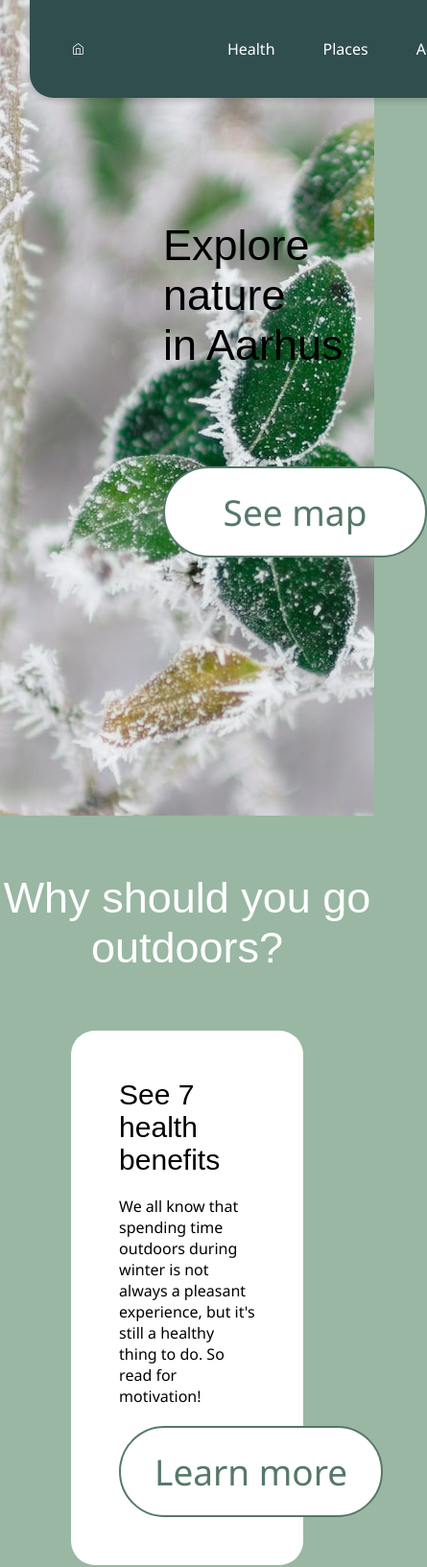
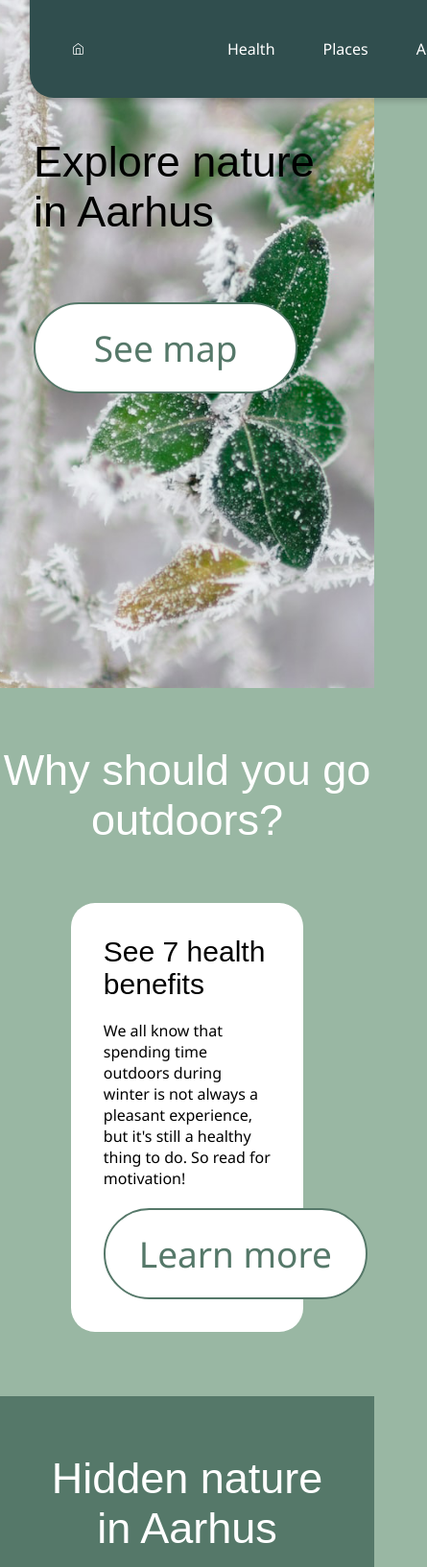
Before and after one commit to Shiviara/hiddennature, a plain HTML site: page index.html in a window 390 px wide. Shown: the top 1633 px of the page at 96% size, 445 px wide, since content can reach past the window. Drawn offline with Linux system fonts and the light colour scheme.

Commit message:
now responsive!

```diff
--- a/index.css
+++ b/index.css
@@ -19,19 +19,19 @@ section{
 }
 
 article{
-    margin-left: 19vw;
-    margin-right: 19vw;
-    margin-bottom: 100px;
+    margin-left: 19vw; /*375px*/
+    margin-right: 19vw; /*375px*/
+    margin-bottom: 8vh; /*100px*/
 
     background-color: var(--white);
-    padding: 50px;
+    padding: 4vh; /*50px*/
     border-radius: 25px;
 }
 
 /*~~~Front page banner~~*/
 .banner{
     background-image: url("/img/photos/greenPlants2.png");
-    min-height: 850px;
+    min-height: 85vh; /*850px*/
     background-position: center;
     background-repeat: no-repeat;
     background-size: cover;
@@ -40,15 +40,16 @@ article{
 
 #title{
     margin-top: 0;
-    margin-bottom: 100px;
+    margin-bottom: 8vh; /*100px*/
     color: black;
     text-align: left;
-    padding-top: 230px;
-    padding-left: 170px;
+    padding-top: 17vh; /*230px*/
+    padding-left: 9vw; /*170px*/
 }
 
 #cta{
-    margin-left: 170px;
+    margin-left: 9vw; /*170px*/
+    margin-bottom: 5vh;
 }
 
 /*~~~ Places ~~~*/
```
